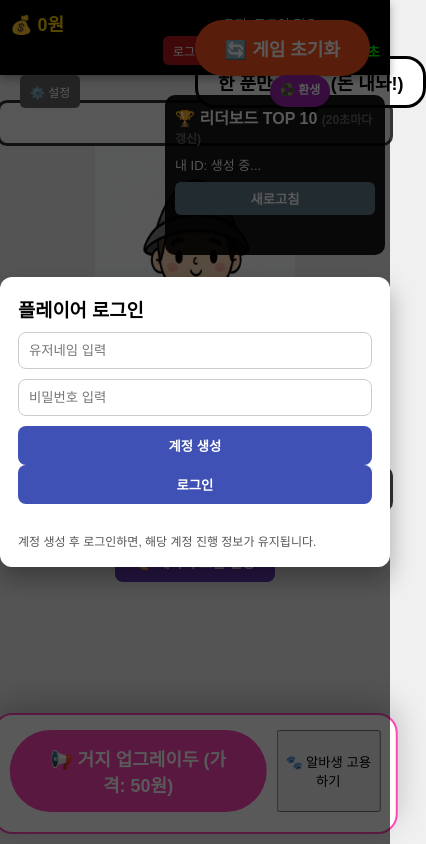
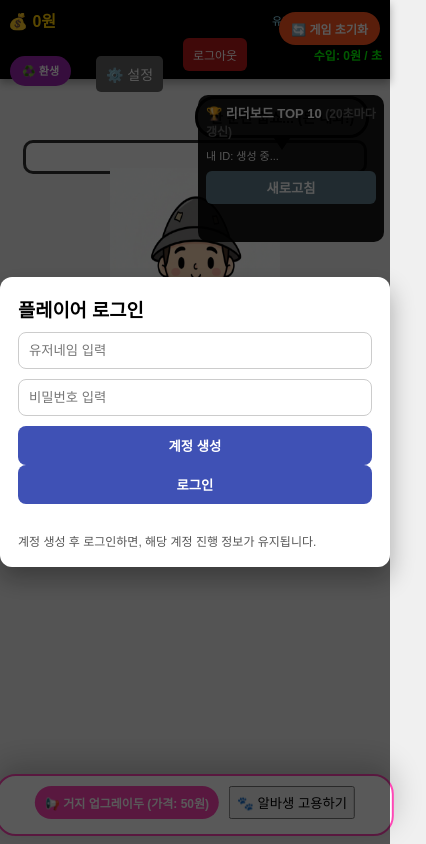
Before and after one commit to baegihuhuh/Rasing-beggars, a website: page index.html in a window 390 px wide. Shown: the whole page, 426 px wide, since content can reach past the window. Drawn offline with Linux system fonts and the light colour scheme.

Commit message:
fixed mobile screen

```diff
--- a/index.html
+++ b/index.html
@@ -582,60 +582,119 @@
 @media (max-width: 768px) {
     #game-container {
         flex-direction: column;
-        gap: 20px;
-        margin-top: 100px;
+        gap: 12px;
+        margin-top: 88px;
     }
 
     .cat-box {
         width: 90%;
-        max-width: 350px;
+        max-width: 260px;
         height: auto;
-        padding: 20px;
-        gap: 20px;
+        padding: 12px;
+        gap: 10px;
+        grid-template-columns: 1fr 1fr;
+    }
+
+    .cat-slot {
+        width: 82px;
+        height: 82px;
+    }
+
+    .cat-slot .question {
+        font-size: 26px;
+    }
+
+    .cat-slot .unlock-text {
+        font-size: 11px;
     }
 
     #main-img {
-        width: 200px;
-        height: 280px;
+        width: 145px;
+        height: 205px;
     }
 
     #top-bar {
         flex-wrap: wrap;
+        padding: 8px;
+        font-size: 11px;
+    }
+
+    #money-display {
+        font-size: 15px;
+        min-width: 100px;
+    }
+
+    #income-display {
+        font-size: 12px;
+        min-width: 100px;
+    }
+
+    #rebirth-display {
+        font-size: 12px;
+        min-width: 100px;
+    }
+
+    #player-display {
+        font-size: 11px;
+        min-width: 120px;
+    }
+
+    #shop {
+        width: 96%;
+        max-width: 430px;
         padding: 10px;
+        max-height: 210px;
+        bottom: 10px;
+    }
+
+    .cat-list button {
+        min-width: 130px;
+        font-size: 10px;
+        padding: 6px 8px;
+    }
+
+    #leaderboard-panel {
+        right: 6px;
+        top: 92px;
+        width: 160px;
+        font-size: 10px;
+        padding: 8px;
+    }
+
+    #leaderboard-panel h3 {
         font-size: 12px;
     }
 
-    #money-display {
-        font-size: 18px;
-    }
-
-    #income-display {
-        font-size: 14px;
-    }
-
-    #rebirth-display {
-        font-size: 14px;
-    }
-
-    #shop {
-        width: 95%;
-        bottom: 10px;
-    }
-
-    #leaderboard-panel {
-        right: 5px;
-        width: 200px;
+    #settings-btn {
+        top: 52px;
+        left: 88px;
+        font-size: 13px;
+        padding: 7px 9px;
+    }
+
+    #rebirth-btn {
+        top: 52px;
+        left: 10px;
+        font-size: 10px;
+        padding: 7px 9px;
+    }
+
+    #reset-btn {
+        top: 10px;
+        right: 10px;
         font-size: 11px;
-    }
-
-    #settings-btn, #rebirth-btn {
-        font-size: 12px;
-        padding: 8px 10px;
+        padding: 7px 10px;
+    }
+
+    #speech-bubble {
+        font-size: 13px;
+        padding: 6px 10px;
+        top: -62px;
     }
 
     .skin-btn {
-        font-size: 11px;
-        padding: 6px 10px;
+        font-size: 10px;
+        padding: 5px 8px;
     }
 }
 
@@ -848,8 +907,8 @@ function detectMobileDevice() {
     const isTouchDevice = 'ontouchstart' in window || navigator.maxTouchPoints > 0;
     const userAgent = navigator.userAgent || '';
     const isMobileUA = /Android|iPhone|iPad|iPod|Windows Phone|webOS|BlackBerry|Opera Mini|IEMobile/i.test(userAgent);
-    const isSmallViewport = window.matchMedia('(max-width: 768px)').matches;
-    return isMobileUA || (isTouchDevice && isSmallViewport);
+    const isSmallViewport = window.matchMedia('(max-width: 900px)').matches;
+    return isSmallViewport || isMobileUA || isTouchDevice;
 }
 
 function applyMobileLayoutClass() {
@@ -859,6 +918,7 @@ function applyMobileLayoutClass() {
 window.addEventListener('resize', applyMobileLayoutClass);
 window.addEventListener('orientationchange', applyMobileLayoutClass);
 document.addEventListener('DOMContentLoaded', applyMobileLayoutClass);
+applyMobileLayoutClass();
 
 // 서버에 게임 세이브 저장
 async function saveGameToServer() {
```
